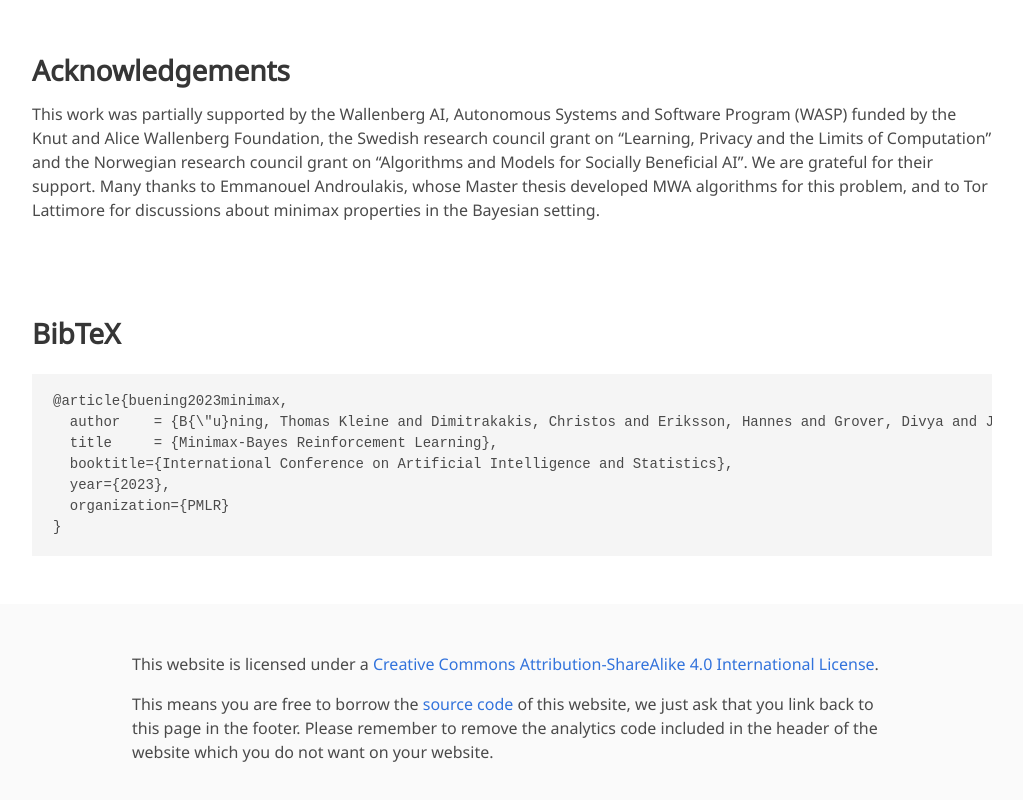
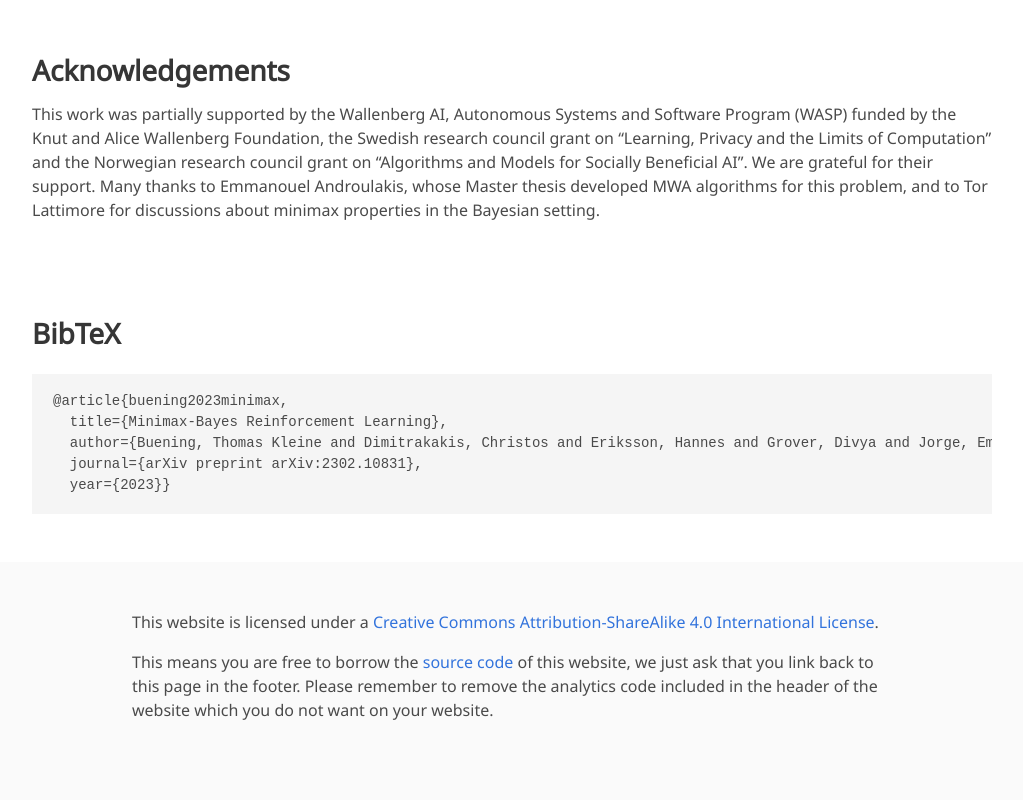
Before and after one commit to minimaxBRL/minimaxbrl.github.io, a plain HTML site: page index.html in a window 1280 px wide. Shown: the part 2644-3444 px from the top of the page, without its empty margins (128-1151 px from the left). Drawn offline with nearby package versions, Linux system fonts and the light colour scheme; some icons are missing; a web font is replaced by a local one.

Commit message:
Update index.html

```diff
--- a/index.html
+++ b/index.html
@@ -74,7 +74,7 @@
                 </a>
               </span>
               <span class="link-block">
-                <a href="https://ewrl.files.wordpress.com/2022/09/minimax-brl-ewrl.pdf"
+                <a href="https://arxiv.org/pdf/2302.10831"
                    class="external-link button is-normal is-rounded is-dark">
                   <span class="icon">
                       <i class="ai ai-arxiv"></i>
@@ -221,12 +221,11 @@ Bayesian setting.
   <div class="container is-max-desktop content">
     <h2 class="title">BibTeX</h2>
     <pre><code>@article{buening2023minimax,
-  author    = {B{\"u}ning, Thomas Kleine and Dimitrakakis, Christos and Eriksson, Hannes and Grover, Divya and Jorge, Emilio},
-  title     = {Minimax-Bayes Reinforcement Learning},
-  booktitle={International Conference on Artificial Intelligence and Statistics},
-  year={2023},
-  organization={PMLR}
-}</code></pre>
+  title={Minimax-Bayes Reinforcement Learning},
+  author={Buening, Thomas Kleine and Dimitrakakis, Christos and Eriksson, Hannes and Grover, Divya and Jorge, Emilio},
+  journal={arXiv preprint arXiv:2302.10831},
+  year={2023}}
+</code></pre>
   </div>
 </section>
 
```
